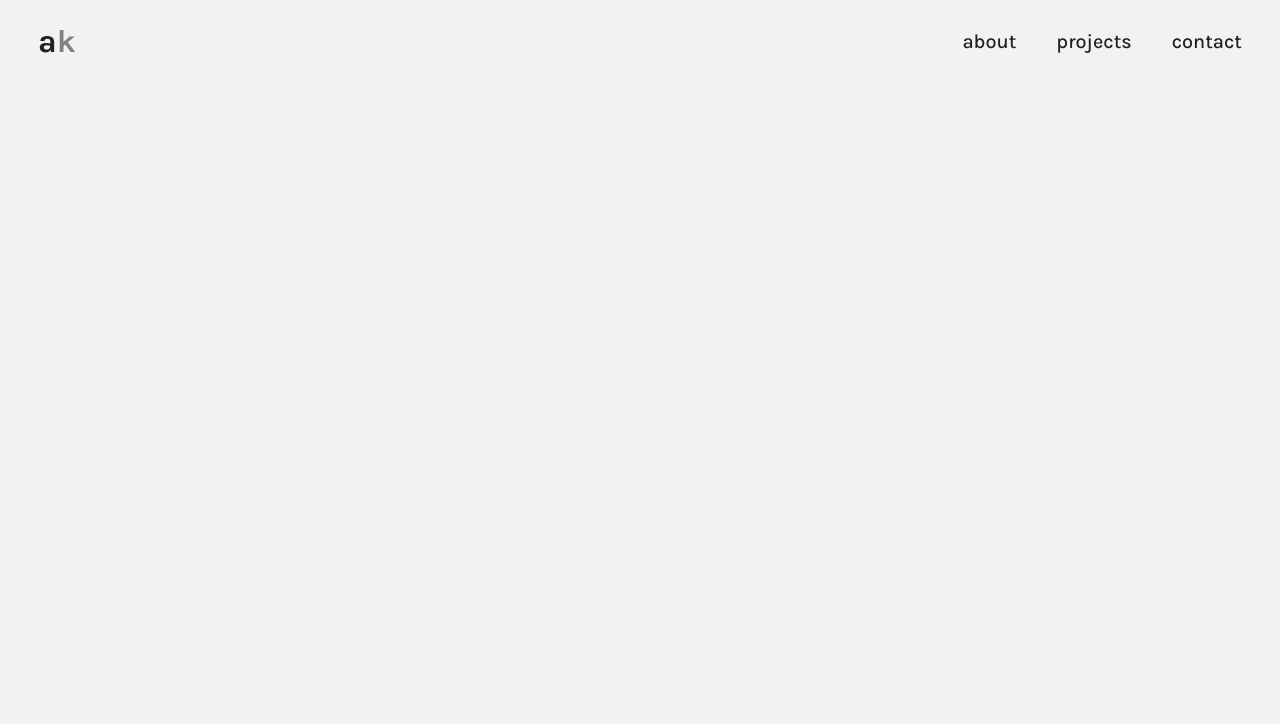
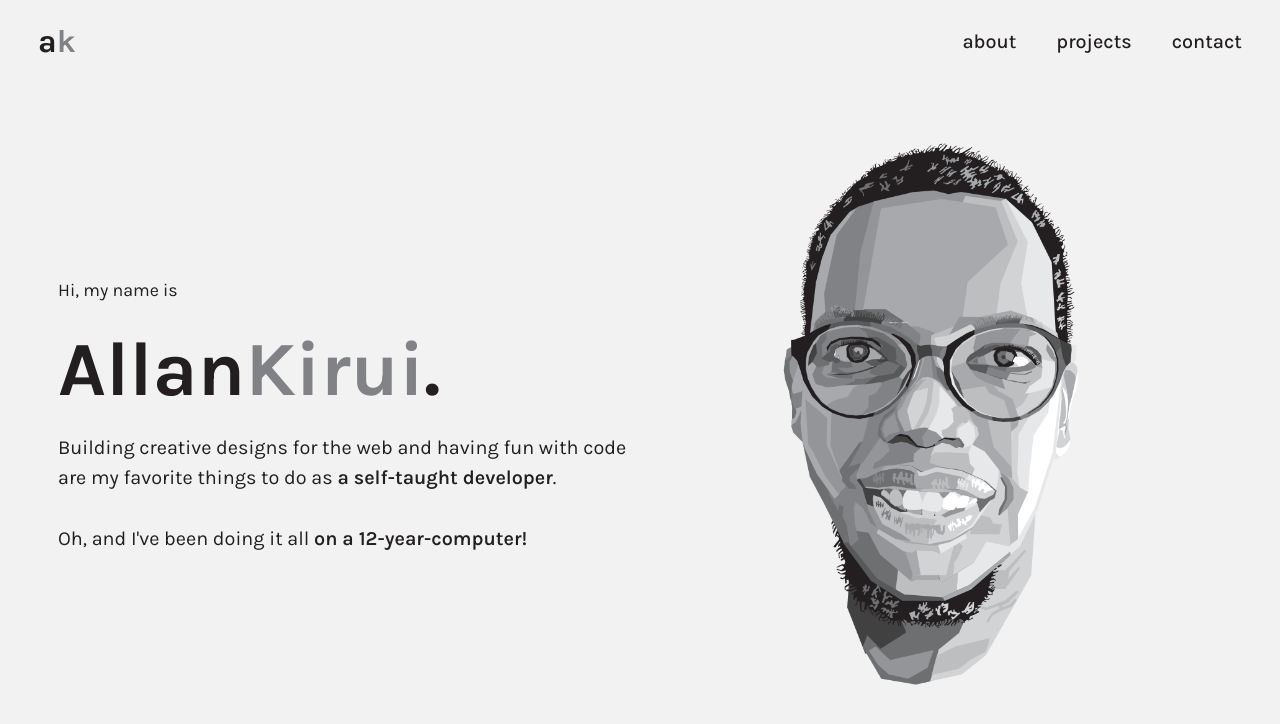
Before and after one commit to AllanKirui/AllanKirui.github.io, a Vue app: page / in a window 1280 px wide. Shown: the top 724 px of the page. Built offline with nearby package versions, Linux system fonts and the light colour scheme.

Commit message:
Add and register TheHero component

```diff
--- a/src/App.vue
+++ b/src/App.vue
@@ -1,14 +1,22 @@
 <template>
   <TheHeader />
+
+  <div class="container">
+    <main>
+      <TheHero />
+    </main>
+  </div>
 </template>
 
 <script>
 import TheHeader from "@/components/TheHeader";
+import TheHero from "@/components/TheHero";
 
 export default {
   name: "App",
   components: {
     TheHeader,
+    TheHero,
   },
 };
 </script>
```
